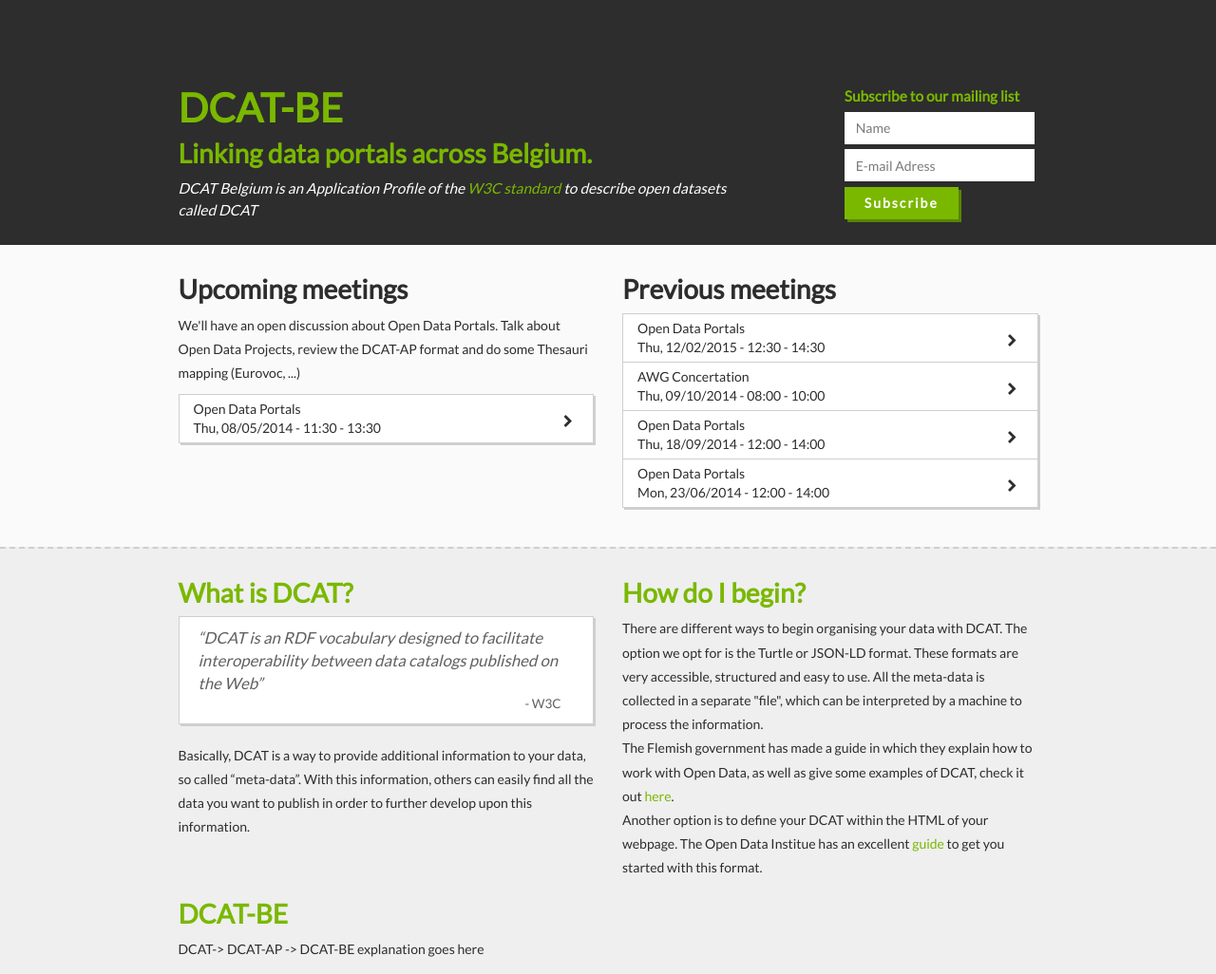
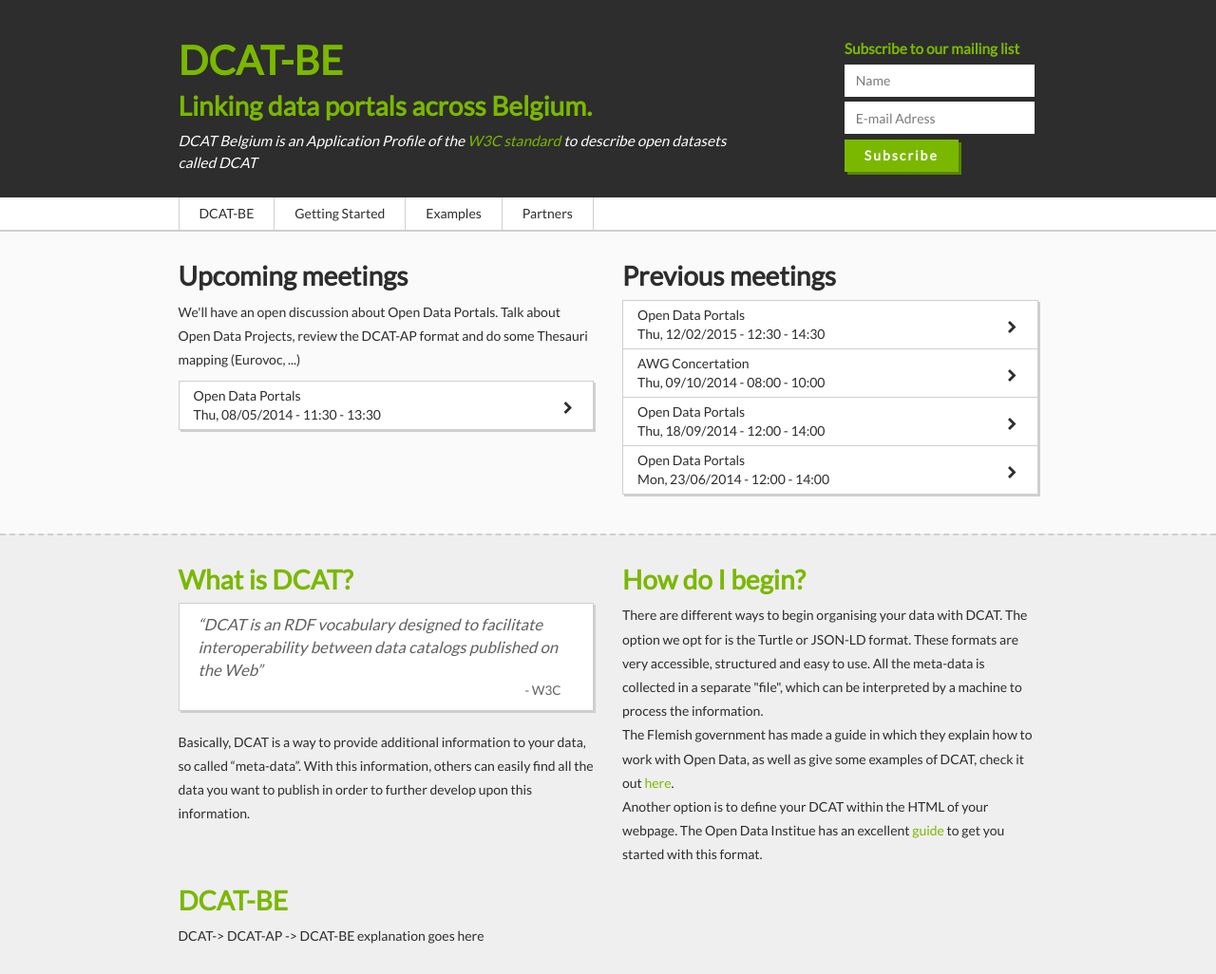
Before and after one commit to openknowledgebe/dcat-be, a website: page index.html in a window 1280 px wide. Shown: the top 1026 px of the page at 95% size. Drawn offline with nearby package versions, Linux system fonts and the light colour scheme.

Commit message:
#7 Added a menu, #8 moved meetings.json to root of repo

```diff
--- a/css/default.scss
+++ b/css/default.scss
@@ -185,12 +185,49 @@
   }
 }
 
+.sticky {
+  position: fixed;
+  width: 100%;
+  left: 0;
+  top: 0;
+  z-index: 100;
+  border-top: 0;
+}
+
+#nav {
+  border-bottom: 2px solid $color-darkest-white;
+  background-color: $color-white;
+  box-shadow: $color-white;
+
+  ul {
+    padding-left: 0;
+
+    li {
+      transition: all 0.3s;
+      padding: 0.5em 1.5em;
+      float: left;
+      list-style: none;
+      border-left: 1px solid $color-darkest-white;
+
+      &:last-of-type {
+        border-right: 1px solid $color-darkest-white;
+      }
+
+      &:hover {
+        background-color: $color-dark-white;
+        cursor: pointer;
+        cursor: hand;
+      }
+    }
+  }
+}
+
 #intro {
   position: relative;
   background-color: $color-dark-grey;
   color: $color-green;
   padding-bottom: 20px;
-  padding-top: 90px;
+  padding-top: 40px;
 
   h1 {
     font-size: 3em;
--- a/index.html
+++ b/index.html
@@ -28,6 +28,7 @@
 </head>
 <body>
 <div id="page-container">
+
     <div class="row" id="intro">
         <div class="container header-container">
             <div class="col-xs-12 col-sm-8">
@@ -53,6 +54,18 @@
                     <div class="clearfix"></div>
                     <button type="submit" class="btn btn-default">Subscribe</button>
                 </form>
+            </div>
+        </div>
+    </div>
+    <div class="row" id="nav">
+        <div class="container">
+            <div class="col-xs-12">
+                <ul>
+                    <li class="scrollTop">DCAT-BE</li>
+                    <li class="scroll" data-target="getting-started">Getting Started</li>
+                    <li class="scroll" data-target="dcat-example">Examples</li>
+                    <li class="scroll" data-target="partners">Partners</li>
+                </ul>
             </div>
         </div>
     </div>
@@ -146,7 +159,7 @@
             <div class="col-xs-12 col-md-8">
                 <p>
                     There are already several government instances that are using DCAT, but our goal is to convince every data publisher to start using this standard.
-                    <br>Click on the links below to load a section of the dataset to see how it works in live action.
+                    <br>Click on the following links to load a section of the dataset to see how it works in live action.
                 </p>
                 </div>
             <div class="col-xs-12 col-md-4">
--- a/js/main.js
+++ b/js/main.js
@@ -9,11 +9,39 @@
         loadMeetings();
     }
 
+    $('.scroll').on('click', function(event) {
+        event.preventDefault();
+        var target = "#" + $(this).data('target');
+        var offs = $(target).offset().top;
+
+        $('html, body').animate({
+            scrollTop: offs
+        }, 700);
+    });
+
     $( '.scrollTop' ).on('click', function(event) {
         event.preventDefault();
         $('body').animate({
             scrollTop: $('body').offset().top
         }, 700);
+    });
+
+    var stickyNavTop = $('#nav').offset().top;
+
+    var stickyNav = function(){
+        var scrollTop = $(window).scrollTop();
+
+        if (scrollTop > stickyNavTop) {
+            $('#nav').addClass('sticky');
+        } else {
+            $('#nav').removeClass('sticky');
+        }
+    };
+
+    stickyNav();
+
+    $(window).scroll(function() {
+        stickyNav();
     });
 
     if(!Modernizr.svg) {
@@ -22,7 +50,7 @@
         });
     }
 
-    $( '.exampleDcat' ).on('click', function(event) {
+    $('.exampleDcat').on('click', function(event) {
         event.preventDefault();
         var that = $(this);
         that.next('i').removeClass('hidden');
@@ -73,7 +101,7 @@
 
     function loadMeetings() {
         $.ajax({
-            url: 'meetings/meetings.json',
+            url: 'meetings.json',
             error: function() {
                 console.log('An error has occurred');
             },
```
Also changed, not shown: css/default.css, meetings.json (renamed from meetings/meetings.json), 1 other file.
